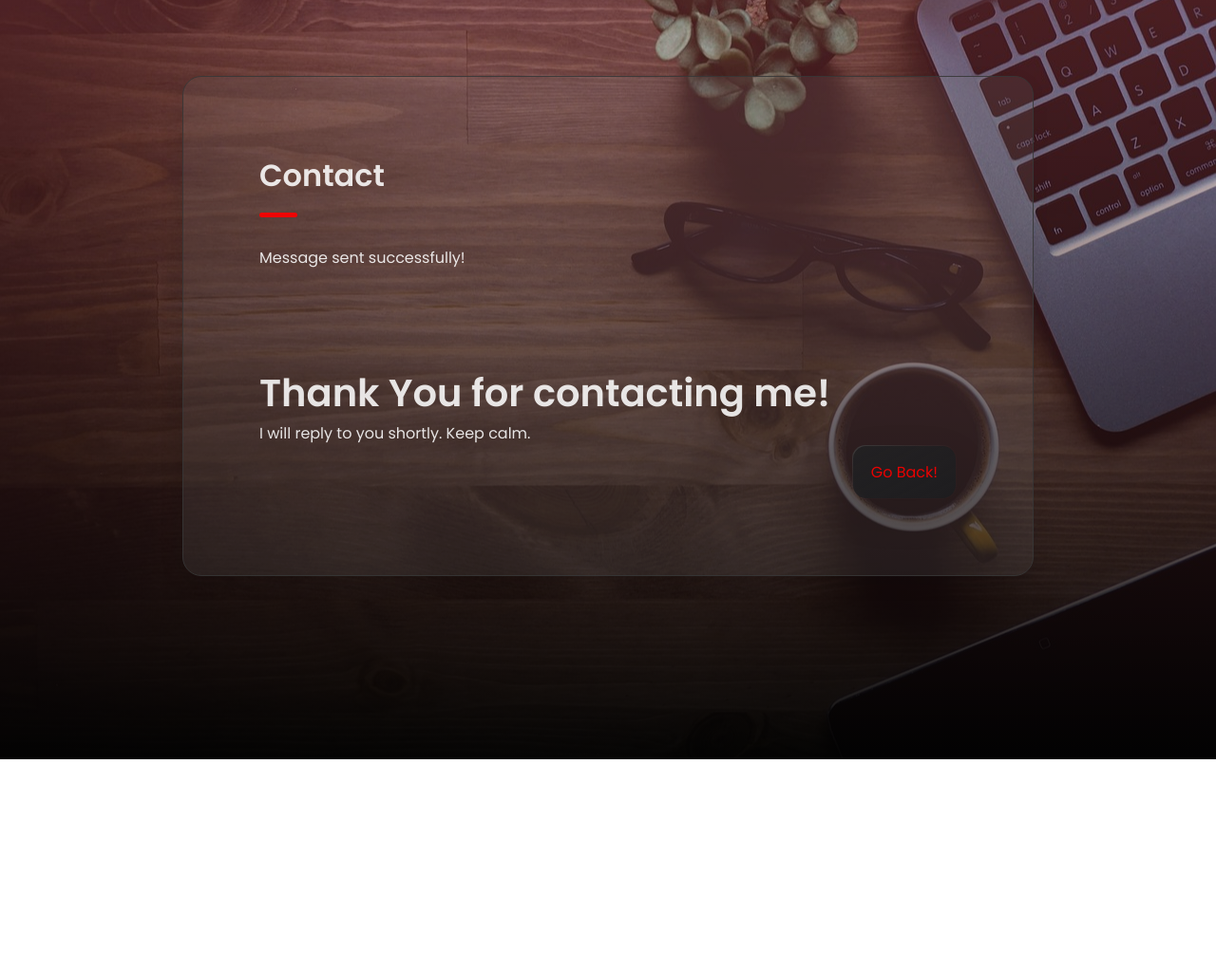
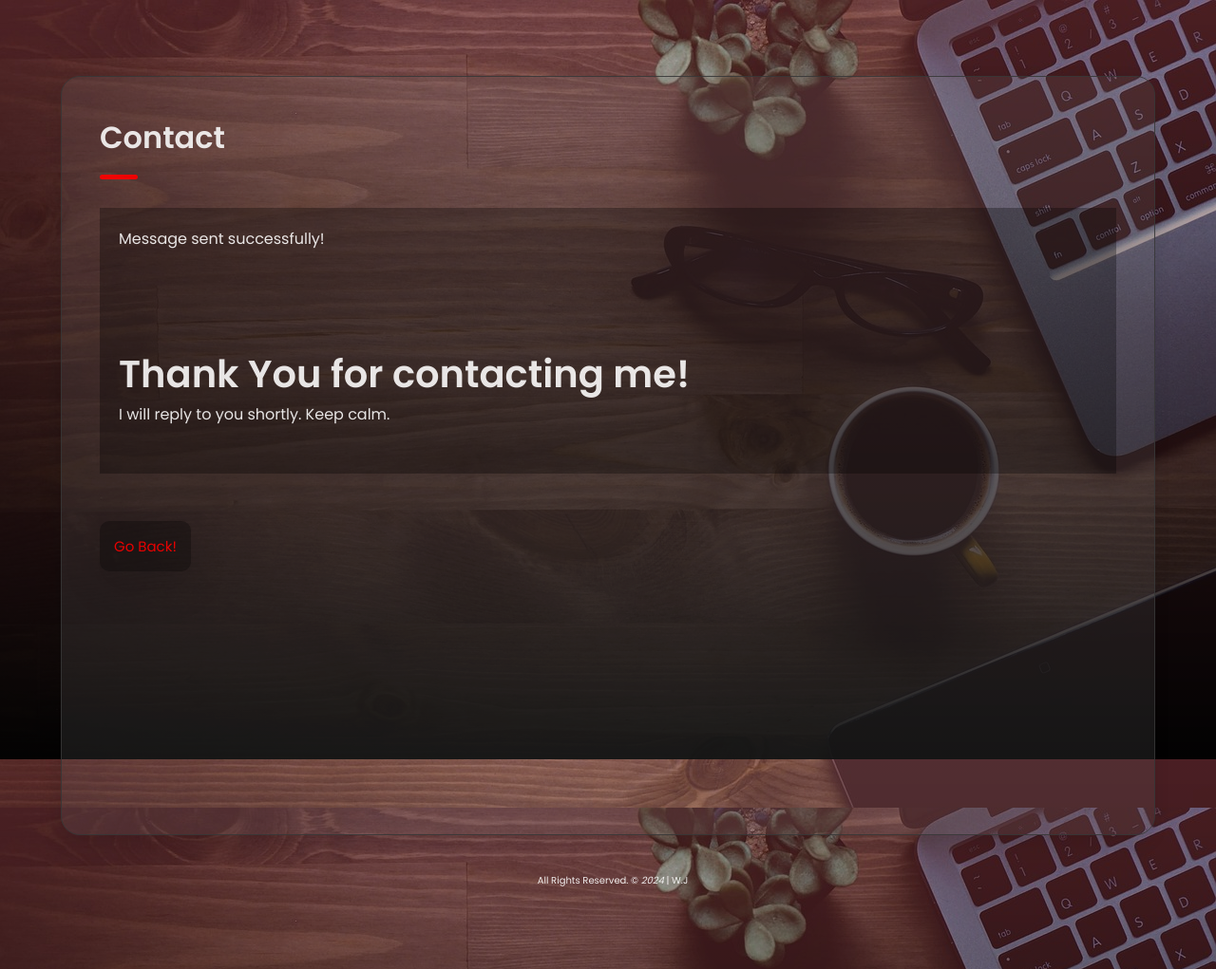
Before and after one commit to WinterJackson/WinterJackson.github.io, a plain HTML site: page success.html in a window 1280 px wide. Shown: the whole page at 95% size. Before the commit the page ends 800 px from the top, so only its background shows below. Drawn offline with Linux system fonts and the light colour scheme.

Commit message:
made few modifications

```diff
--- a/assets/css/style.css
+++ b/assets/css/style.css
@@ -891,7 +891,7 @@ main {
 .timeline-item:not(:last-child)::before {
   content: "";
   position: absolute;
-  top: -25px;
+  top: 15px;
   left: -30px;
   width: 1px;
   height: calc(100% + 50px);
@@ -901,7 +901,7 @@ main {
 .timeline-item::after {
   content: "";
   position: absolute;
-  top: 5px;
+  top: 25px;
   left: -33px;
   height: 6px;
   width: 6px;
@@ -1241,6 +1241,24 @@ textarea.form-input::-webkit-resizer { display: none; }
   transition: var(--transition-1);
 }
 
+.back-btn {
+  position: relative;
+  background: rgba(0, 0, 0, 0.336);
+  color: #FF0000;
+  display: flex;
+  margin-top: 30px;
+  padding:  15px;
+  border-radius: 10px;
+  font-size: var(--fs-6);
+  box-shadow: var(--shadow-3);
+}
+
+.back-btn:hover {
+  position: relative;
+  background: #ff000069;
+  color: white;
+}
+
 .form-btn::before {
   content: "";
   position: absolute;
@@ -1276,14 +1294,22 @@ textarea.form-input::-webkit-resizer { display: none; }
 
 .success-div {
   background: var(--eerie-black-2);
+  min-height: 100vh;
   border: 1px solid var(--jet);
   border-radius: 20px;
-  padding: 15px;
+  padding: 50px;
   box-shadow: var(--shadow-1);
-  padding: 80px;
   color: var(--white-2);
   max-width: 70%;
   margin: 0 auto;
+  margin-bottom: 40px;
+}
+
+.success-msg {
+  background: rgba(0, 0, 0, 0.336);
+  padding: 20px;
+  padding-bottom: 50px;
+  margin-bottom: 50px;
 }
 
 .success-msg p {
@@ -1292,10 +1318,26 @@ textarea.form-input::-webkit-resizer { display: none; }
 
 
   /* #RESPONSIVE */
+
+  @media (max-width: 1365px) {
+    .nav-wrap {
+      background: var(--bg-gradient-color);
+    }
+
+    .success-div {
+      padding: 40px;
+      max-width: 90%;
+    }
+  }
 
 @media (max-width: 1025px) {
     .nav-wrap {
       background: var(--bg-gradient-color);
+    }
+
+    .success-div {
+      padding: 40px;
+      max-width: 90%;
     }
   }
 
@@ -1335,6 +1377,7 @@ textarea.form-input::-webkit-resizer { display: none; }
 
   .success-div {
     padding: 40px;
+    max-width: 90%;
   }
 
   .success-msg p {
--- a/success.html
+++ b/success.html
@@ -45,12 +45,23 @@
                 </p>
                 <span>I will reply to you shortly. Keep calm.</span>
 
-                <button class="form-btn" onclick="goBack()">Go Back!</button>
-
             </section>
+            <button class="back-btn" onclick="goBack()">Go Back!</button>
 
         </div>
     </div>
+
+    <div class="copyright">
+        <div class="cc-text">
+            <p>All Rights Reserved. &copy; <em id="currentYear">2020</em> | W.J</p>
+        </div>
+    </div>
+
+    <script>
+        const spanYear = document.querySelector('#currentYear');
+        const currentYear = new Date();
+        spanYear.innerText = currentYear.getFullYear();
+    </script>
 
     <script>
         function goBack() {
```
